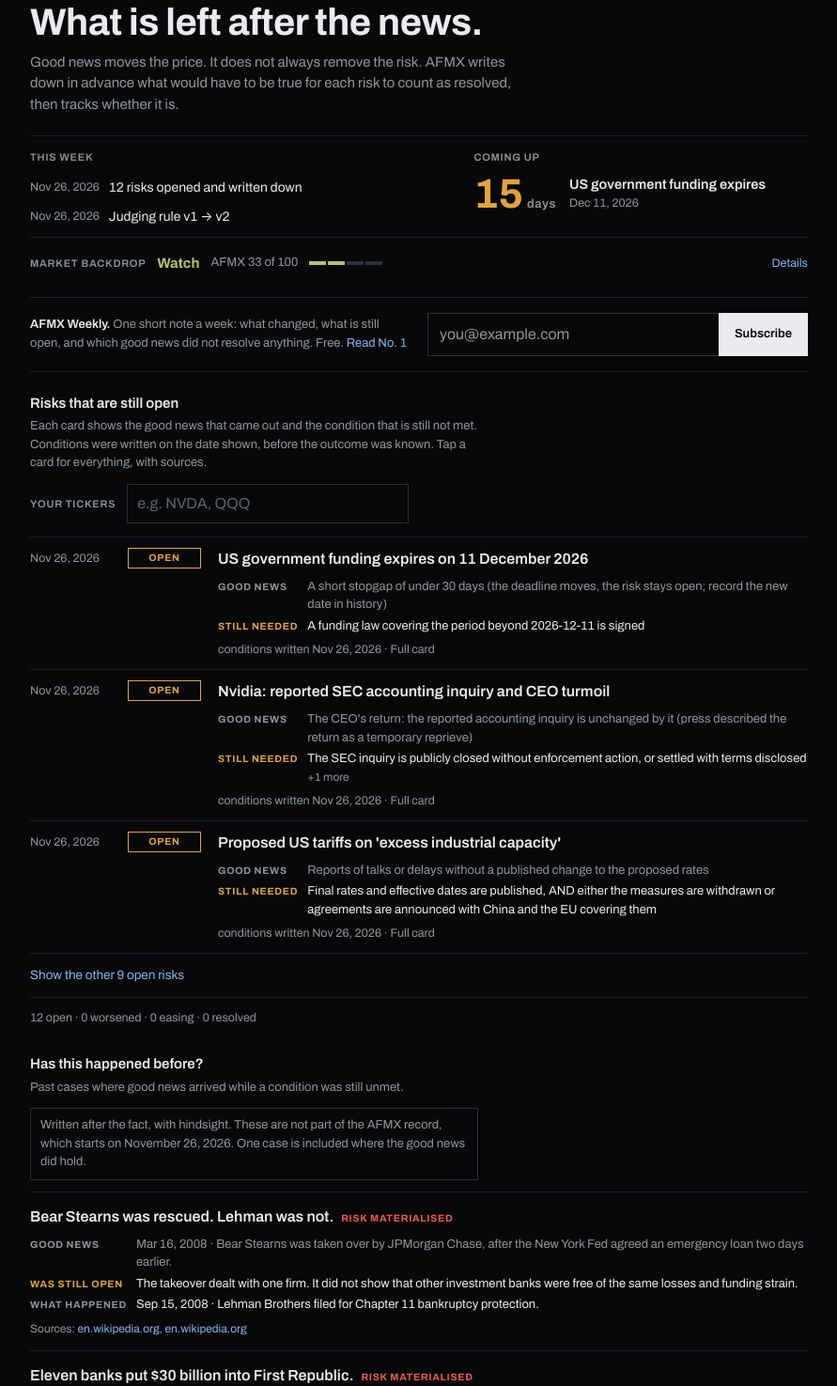
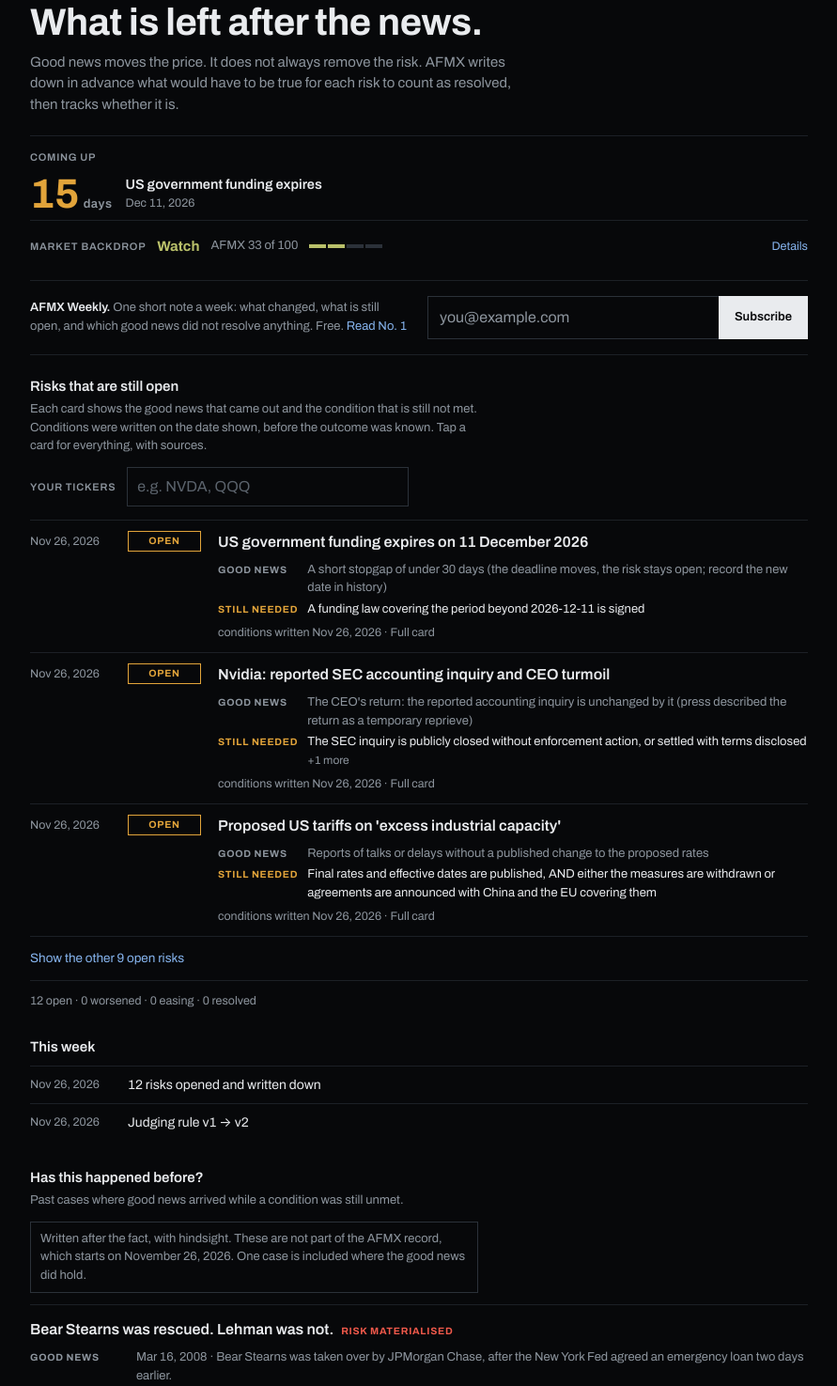
Before and after one commit to ksjaj-hub/risk-ledger, a plain HTML site: page docs/index.html in a window 1280 px wide. Shown: the part 101-1576 px from the top of the page at 94% size, without its empty margins (194-1085 px from the left). Drawn offline with Linux system fonts and the light colour scheme.

Commit message:
Move this week's changes below the risk list
Co-Authored-By: Claude Fable 5.2 <noreply@anthropic.com>
Claude-Session: https://claude.ai/code/session_01UtRPt3783NhCGMTKixqTVg

```diff
--- a/docs/index.html
+++ b/docs/index.html
@@ -41,10 +41,10 @@ button:focus-visible,a:focus-visible{outline:1px solid var(--link);outline-offse
 .hero{padding:30px 0 20px;border-bottom:1px solid var(--line)}
 .hero h1{font-size:40px;line-height:1.06;font-weight:700;font-stretch:112%;letter-spacing:-.012em;margin:8px 0 10px;text-wrap:balance}
 .hero .lead{color:var(--muted);font-size:15px;max-width:60ch;margin:0}
-.top2{display:grid;grid-template-columns:minmax(0,1.25fr) minmax(0,1fr);gap:0 28px;margin-top:22px;border-top:1px solid var(--line);padding-top:14px}
-.top2 ul{list-style:none;margin:8px 0 0;padding:0}
-.top2 li{display:grid;grid-template-columns:auto minmax(0,1fr);gap:0 10px;padding:5px 0;font-size:14px}
-.top2 li time{color:var(--muted);font-size:12.5px;padding-top:1px;white-space:nowrap}
+.top1{margin-top:22px;border-top:1px solid var(--line);padding-top:14px}
+.wk ul{list-style:none;margin:8px 0 0;padding:0}
+.wk li{display:grid;grid-template-columns:92px minmax(0,1fr);gap:0 12px;padding:9px 0;border-top:1px solid var(--line);font-size:14px}
+.wk li time{color:var(--muted);font-size:12.5px;padding-top:1px;white-space:nowrap}
 .cd{display:grid;grid-template-columns:auto minmax(0,1fr);gap:0 14px;align-items:center;margin-top:8px;color:var(--fg);min-height:44px}
 .cd:hover{text-decoration:none}.cd:hover .t{text-decoration:underline}
 .cd b{font-size:44px;line-height:1;font-weight:700;font-stretch:108%;color:var(--watch)}
@@ -52,7 +52,7 @@ button:focus-visible,a:focus-visible{outline:1px solid var(--link);outline-offse
 .cd .t{font-weight:600;font-size:14.5px}
 .cd .w{color:var(--muted);font-size:12.5px}
 .none{color:var(--muted);font-size:13px;margin-top:8px}
-@media(max-width:640px){.top2{grid-template-columns:1fr}.top2>div+div{margin-top:14px;padding-top:12px;border-top:1px solid var(--line)}.cd b{font-size:38px}}
+@media(max-width:640px){.cd b{font-size:38px}}
 .tally{color:var(--muted);font-size:12.5px;padding:12px 0 0;border-top:1px solid var(--line)}
 .mine{display:flex;flex-wrap:wrap;align-items:center;gap:8px 12px;padding:0 0 14px}
 .mine input{flex:1;min-width:150px;max-width:300px;background:transparent;border:1px solid var(--line2);color:var(--fg);font:inherit;font-size:16px;padding:8px 10px;min-height:40px;border-radius:0;outline:none;text-transform:uppercase}
@@ -147,10 +147,7 @@ button.row:hover{background:var(--hover)}
     <div class="lbl" data-t="kick"></div>
     <h1 data-t="h1"></h1>
     <p class="lead" data-t="lead"></p>
-    <div class="top2">
-      <div><div class="lbl" data-t="wk"></div><ul id="week" aria-live="polite"></ul></div>
-      <div><div class="lbl" data-t="up"></div><div id="upcoming"></div></div>
-    </div>
+    <div class="top1"><div class="lbl" data-t="up"></div><div id="upcoming"></div></div>
     <a class="backdrop" href="#backdrop"><span class="lbl" data-t="bd"></span><span id="state" class="bs">…</span><span id="score" class="bn"></span><span class="scale" id="scale" aria-hidden="true"></span><span class="more" data-t="bdmore"></span></a>
   </section>
   <section class="sub"><p><b data-t="subh"></b> <span data-t="subp"></span> <a href="weekly/1.html" data-t="subr"></a></p><form id="subf" novalidate><input id="subm" type="email" name="email" autocomplete="email" inputmode="email" required aria-label="Email"><button class="btn" type="submit" data-t="subb"></button><span id="subs" role="status" aria-live="polite"></span></form></section>
@@ -161,6 +158,7 @@ button.row:hover{background:var(--hover)}
     <div id="events2" hidden></div>
     <div class="tally" id="tally"></div>
   </section>
+  <section class="sec wk"><h2 data-t="wk"></h2><ul id="week" aria-live="polite"></ul></section>
   <section class="sec" id="past"><h2 data-t="hs"></h2><p data-t="hsp"></p><div id="cases"></div></section>
   <section class="sec" id="backdrop"><h2 data-t="bdh"></h2><p data-t="bdp"></p><div class="asof" id="asof"></div><div class="comps" id="comps" aria-label="Components"></div></section>
   <section class="sec"><h2 data-t="chg"></h2><p data-t="chgp"></p><div id="alerts"></div></section>
```
